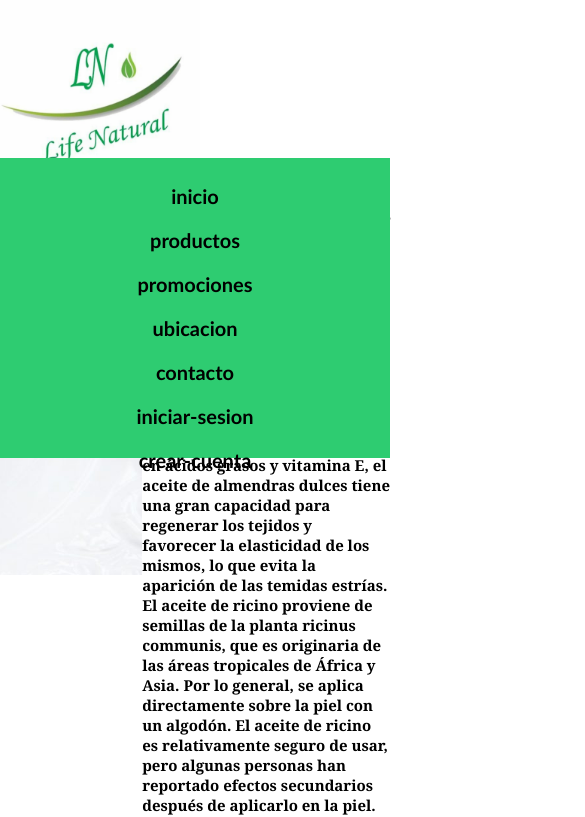
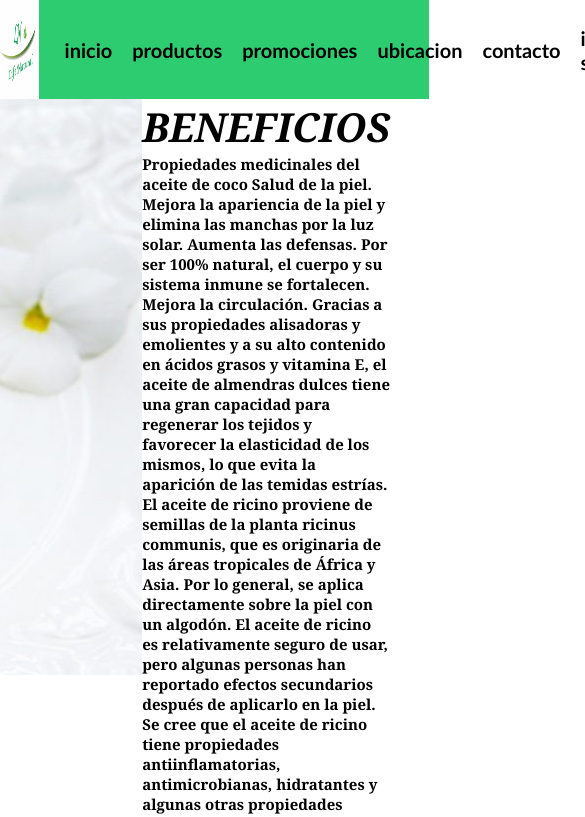
Before and after one commit to Nahuell09/Desafio-github, a plain HTML site: page index.html in a window 390 px wide. Shown: the top 817 px of the page, 585 px wide, since content can reach past the window. Drawn offline with Linux system fonts and the light colour scheme.

Commit message:
borramos version celular

```diff
--- a/style.css
+++ b/style.css
@@ -177,46 +177,3 @@ header {
     width: 10%;
 }
 /* Fin contacto */
-
-/* Celular */
-@media screen and (max-width: 1700px){
-    .inicio {
-        background-position: 50%;
-    }
-}
-@media screen and (max-width: 1200px) {
-    .header {
-        padding: 40%;
-    }
-    .inicio {
-        background-position: -100px;
-    }
-    .inicio {
-        width: 500px;
-    }
-}
-@media screen and (max-width: 1020px) {
-    .detalle {
-        max-width: 600px;
-    }
-}
-@media screen and (max-width: 720px) {
-    .image {
-        width: 200px;
-    }
-    .container-encabezado > .encabezado {
-    flex-direction: column;
-    position: fixed;
-    left: 0;
-    top: 158px;
-    width: 100%;
-    height: 300px;
-    transition: all 300ms ease;
-    z-index: 100;
-    *opacity: 0;
-    *visibility: hidden;
-    }
-    .container-encabezado > .encabezado > li > a:hover {
-        transform: scale(1);
-    }
-}
```
